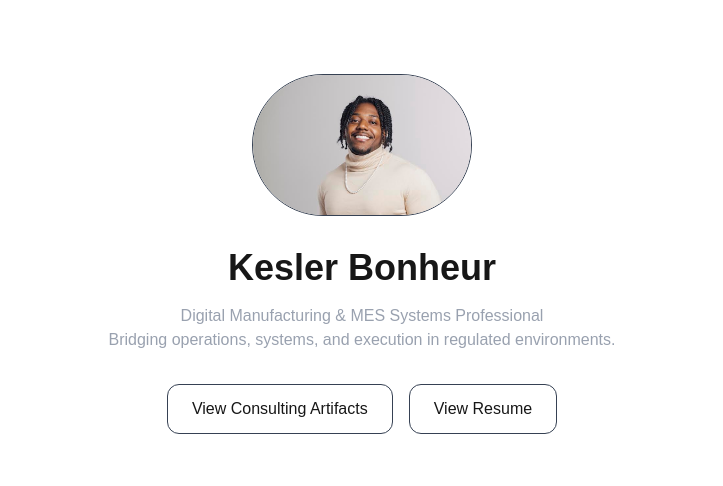
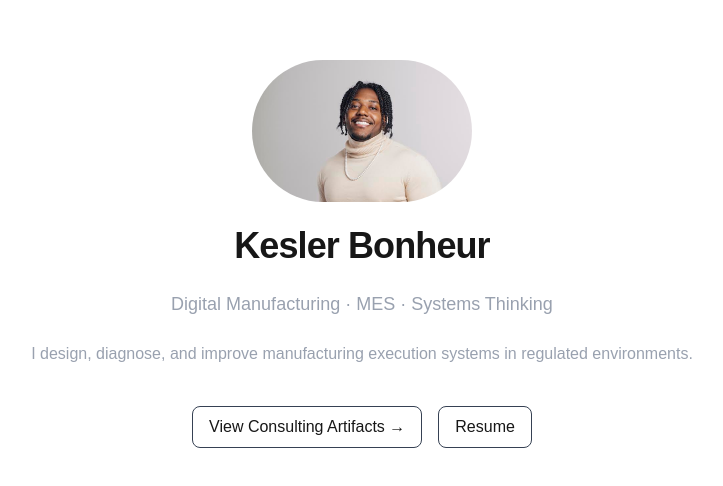
Before and after one commit to kekeslermb/kes-site, a Next.js app: page / in a window 1280 px wide. Shown: the part 146-632 px from the top of the page, without its empty margins (278-1001 px from the left). Built offline with nearby package versions, Linux system fonts and the light colour scheme.

Commit message:
Restore homepage route

```diff
--- a/app/page.tsx
+++ b/app/page.tsx
@@ -4,47 +4,45 @@ import Link from "next/link";
 export default function HomePage() {
   return (
     <main className="min-h-screen flex flex-col items-center justify-center text-center px-6">
-
-      {/* Hero Image */}
-      <div className="mb-8">
+      <div className="max-w-2xl space-y-6">
         <Image
           src="/headshot.png"
           alt="Kesler Bonheur"
           width={220}
           height={220}
-          className="rounded-full border border-gray-700"
+          className="rounded-full mx-auto"
           priority
         />
-      </div>
 
-      {/* Name + Headline */}
-      <h1 className="text-4xl font-bold mb-4">
+        <h1 className="text-4xl font-bold tracking-tight">
           Kesler Bonheur
         </h1>
 
-      <p className="text-gray-400 max-w-xl mb-8">
-        Digital Manufacturing & MES Systems Professional
-        <br />
-        Bridging operations, systems, and execution in regulated environments.
+        <p className="text-lg text-gray-400">
+          Digital Manufacturing · MES · Systems Thinking
         </p>
 
-      {/* Primary Actions */}
-      <div className="flex flex-wrap gap-4 justify-center">
+        <p className="text-gray-400">
+          I design, diagnose, and improve manufacturing execution systems in
+          regulated environments.
+        </p>
+
+        <div className="flex gap-4 justify-center pt-4">
           <Link
             href="/projects/consulting-artifacts"
-          className="px-6 py-3 rounded-xl border border-gray-700 hover:border-white transition"
+            className="rounded-lg border border-gray-700 px-4 py-2 hover:bg-white/5"
           >
-          View Consulting Artifacts
+            View Consulting Artifacts →
           </Link>
 
           <Link
             href="/resume"
-          className="px-6 py-3 rounded-xl border border-gray-700 hover:border-white transition"
+            className="rounded-lg border border-gray-700 px-4 py-2 hover:bg-white/5"
           >
-          View Resume
+            Resume
           </Link>
         </div>
-
+      </div>
     </main>
   );
 }
```
Lines whose indentation alone changed are shown as unchanged.
